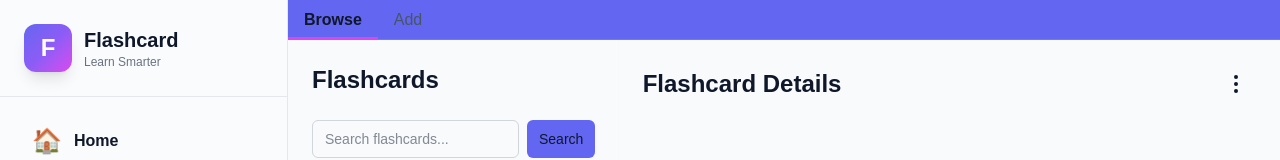
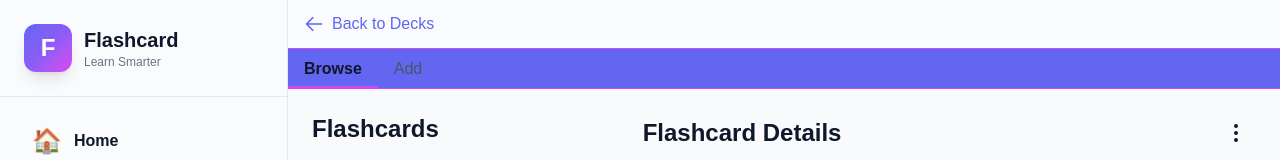
Before and after one commit to codefulTM/flashcard-app-frontend, a Next.js app: page /deck/1 in a window 1280 px wide. Shown: the top 160 px of the page. Built offline with nearby package versions, Linux system fonts and the light colour scheme; no server answers; sample sign-in values are in the browser's storage.

Commit message:
added back button

```diff
--- /dev/null
+++ b/app/components/BackButton.tsx
@@ -0,0 +1,42 @@
+"use client";
+
+import { useRouter } from "next/navigation";
+
+interface BackButtonProps {
+  href: string;
+  label?: string;
+  className?: string;
+}
+
+export default function BackButton({
+  href,
+  label = "Back",
+  className = "",
+}: BackButtonProps) {
+  const router = useRouter();
+
+  return (
+    <div className={className}>
+      <button
+        onClick={() => router.push(href)}
+        className="flex items-center gap-2 text-[var(--primary-start)] hover:text-[var(--primary-end)] transition-colors"
+      >
+        <svg
+          xmlns="http://www.w3.org/2000/svg"
+          fill="none"
+          viewBox="0 0 24 24"
+          strokeWidth={2}
+          stroke="currentColor"
+          className="w-5 h-5"
+        >
+          <path
+            strokeLinecap="round"
+            strokeLinejoin="round"
+            d="M10.5 19.5L3 12m0 0l7.5-7.5M3 12h18"
+          />
+        </svg>
+        <span className="font-medium">{label}</span>
+      </button>
+    </div>
+  );
+}
--- a/app/deck/[id]/components/DeckPageClient.tsx
+++ b/app/deck/[id]/components/DeckPageClient.tsx
@@ -7,6 +7,7 @@ import FlashcardAdder from "./FlashcardAdder";
 import { Flashcard } from "@/app/types/flashcard";
 import { flashcardService } from "@/app/services/flashcard.service";
 import { toast } from "react-hot-toast";
+import BackButton from "@/app/components/BackButton";
 
 export default function DeckPageClient({ id }: { id: string }) {
   const [mode, setMode] = useState<"browse" | "add">("browse");
@@ -59,6 +60,13 @@ export default function DeckPageClient({ id }: { id: string }) {
 
   return (
     <div className="h-screen flex flex-col overflow-hidden">
+      {/* Back Button */}
+      <BackButton
+        href="/deck"
+        label="Back to Decks"
+        className="bg-[var(--background)] border-b border-[var(--primary-end)] px-4 py-3 flex-shrink-0"
+      />
+
       <ul className="flex border-b border-[var(--primary-end)] h-10 z-50 sticky top-0 bg-[var(--primary-start)] flex-shrink-0">
         <li
           className={`px-4 py-2 cursor-pointer ${
--- a/app/deck/[id]/components/FlashcardReviewer.tsx
+++ b/app/deck/[id]/components/FlashcardReviewer.tsx
@@ -7,6 +7,7 @@ import { flashcardService } from "@/app/services/flashcard.service";
 import { toast } from "react-hot-toast";
 import ReactMarkdown from "react-markdown";
 import { calculateSM2, ratingToQuality } from "@/app/utils/sm2.algorithm";
+import BackButton from "@/app/components/BackButton";
 
 interface FlashcardReviewerProps {
   deckId: string;
@@ -245,6 +246,9 @@ export default function FlashcardReviewer({ deckId }: FlashcardReviewerProps) {
 
   return (
     <div className="h-full flex flex-col p-6">
+      {/* Back Button */}
+      <BackButton href={`/deck`} label="Back to Deck" className="mb-4" />
+
       {/* Progress Bar */}
       <div className="mb-6">
         <div className="flex justify-between items-center mb-2">
--- a/app/deck/components/UpdateDeckModal.tsx
+++ b/app/deck/components/UpdateDeckModal.tsx
@@ -55,9 +55,9 @@ export default function UpdateDeckModal({
   if (!isOpen || !deck) return null;
 
   return (
-    <div className="fixed inset-0 z-50 flex items-center justify-center overflow-y-auto overflow-x-hidden bg-black/50 p-4 md:inset-0 h-screen max-h-full">
+    <div className="fixed inset-0 z-50 flex items-center justify-center overflow-y-auto overflow-x-hidden bg-black/50 backdrop-blur-xl p-4 md:inset-0 h-screen max-h-full">
       <div className="relative w-full max-w-md max-h-full">
-        <div className="relative bg-[var(--background)] rounded-lg shadow dark:bg-[var(--background)]">
+        <div className="relative bg-[var(--background)]/50 rounded-lg shadow backdrop-blur-xl">
           <button
             type="button"
             className="absolute top-3 right-2.5 text-gray-400 bg-transparent hover:bg-gray-200 hover:text-gray-900 rounded-lg text-sm w-8 h-8 ml-auto inline-flex justify-center items-center dark:hover:bg-gray-600 dark:hover:text-white"
```
